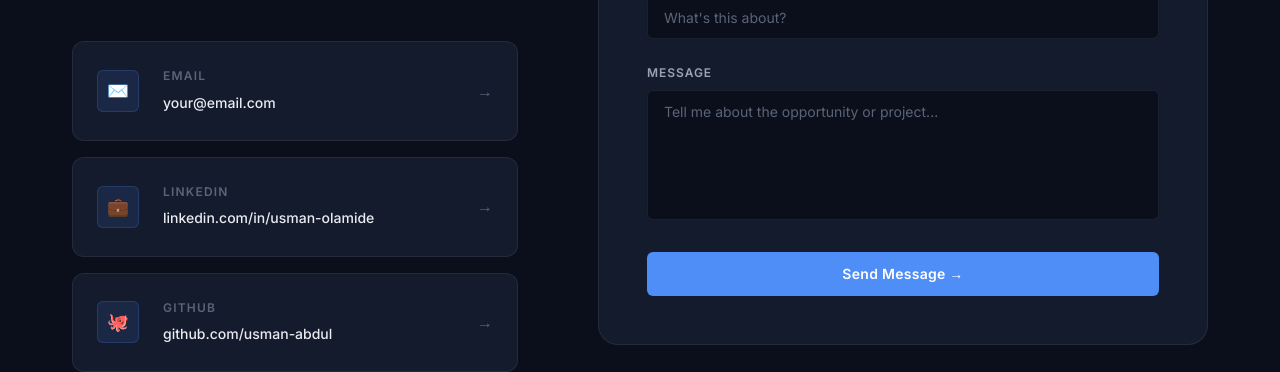
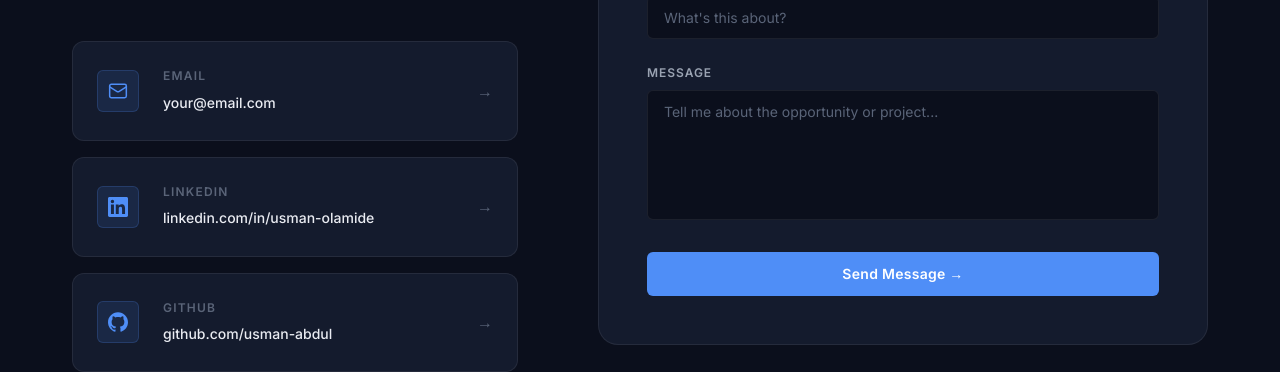
Before and after one commit to usman-abdul/usmanolamide_portfolio, a React (Vite) app in the folder portfolio/: page /contact in a window 1280 px wide. Shown: the part 493-865 px from the top of the page. Built offline with nearby package versions, Linux system fonts and the light colour scheme.

Commit message:
replace emoji placeholders with proper SVG icons on contact page

```diff
--- a/portfolio/src/pages/Contact.jsx
+++ b/portfolio/src/pages/Contact.jsx
@@ -4,19 +4,32 @@
 
 const contactLinks = [
   {
-    icon: '✉️',
+    icon: (
+      <svg xmlns="http://www.w3.org/2000/svg" width="20" height="20" viewBox="0 0 24 24" fill="none" stroke="currentColor" strokeWidth="1.8" strokeLinecap="round" strokeLinejoin="round">
+        <rect width="20" height="16" x="2" y="4" rx="2"/>
+        <path d="m22 7-8.97 5.7a1.94 1.94 0 0 1-2.06 0L2 7"/>
+      </svg>
+    ),
     label: 'Email',
     value: 'your@email.com',
     href: 'mailto:your@email.com',
   },
   {
-    icon: '💼',
+    icon: (
+      <svg xmlns="http://www.w3.org/2000/svg" width="20" height="20" viewBox="0 0 24 24" fill="currentColor">
+        <path d="M20.447 20.452h-3.554v-5.569c0-1.328-.027-3.037-1.852-3.037-1.853 0-2.136 1.445-2.136 2.939v5.667H9.351V9h3.414v1.561h.046c.477-.9 1.637-1.85 3.37-1.85 3.601 0 4.267 2.37 4.267 5.455v6.286zM5.337 7.433a2.062 2.062 0 0 1-2.063-2.065 2.064 2.064 0 1 1 2.063 2.065zm1.782 13.019H3.555V9h3.564v11.452zM22.225 0H1.771C.792 0 0 .774 0 1.729v20.542C0 23.227.792 24 1.771 24h20.451C23.2 24 24 23.227 24 22.271V1.729C24 .774 23.2 0 22.222 0h.003z"/>
+      </svg>
+    ),
     label: 'LinkedIn',
     value: 'linkedin.com/in/usman-olamide',
     href: 'https://linkedin.com/in/usman-olamide',
   },
   {
-    icon: '🐙',
+    icon: (
+      <svg xmlns="http://www.w3.org/2000/svg" width="20" height="20" viewBox="0 0 24 24" fill="currentColor">
+        <path d="M12 .297c-6.63 0-12 5.373-12 12 0 5.303 3.438 9.8 8.205 11.385.6.113.82-.258.82-.577 0-.285-.01-1.04-.015-2.04-3.338.724-4.042-1.61-4.042-1.61C4.422 18.07 3.633 17.7 3.633 17.7c-1.087-.744.084-.729.084-.729 1.205.084 1.838 1.236 1.838 1.236 1.07 1.835 2.809 1.305 3.495.998.108-.776.417-1.305.76-1.605-2.665-.3-5.466-1.332-5.466-5.93 0-1.31.465-2.38 1.235-3.22-.135-.303-.54-1.523.105-3.176 0 0 1.005-.322 3.3 1.23.96-.267 1.98-.399 3-.405 1.02.006 2.04.138 3 .405 2.28-1.552 3.285-1.23 3.285-1.23.645 1.653.24 2.873.12 3.176.765.84 1.23 1.91 1.23 3.22 0 4.61-2.805 5.625-5.475 5.92.42.36.81 1.096.81 2.22 0 1.606-.015 2.896-.015 3.286 0 .315.21.69.825.57C20.565 22.092 24 17.592 24 12.297c0-6.627-5.373-12-12-12"/>
+      </svg>
+    ),
     label: 'GitHub',
     value: 'github.com/usman-abdul',
     href: 'https://github.com/usman-abdul',
--- a/portfolio/src/styles/Contact.scss
+++ b/portfolio/src/styles/Contact.scss
@@ -72,8 +72,12 @@
       display: flex;
       align-items: center;
       justify-content: center;
-      font-size: 1.1rem;
       flex-shrink: 0;
+      color: $accent;
+
+      svg {
+        display: block;
+      }
     }
 
     &-text {
```
